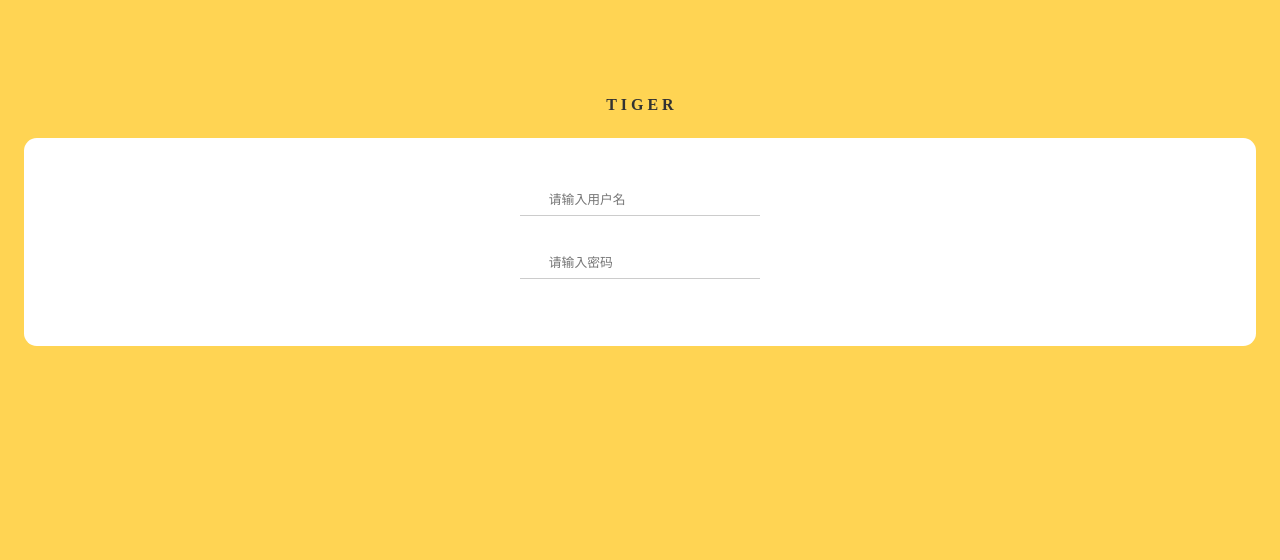
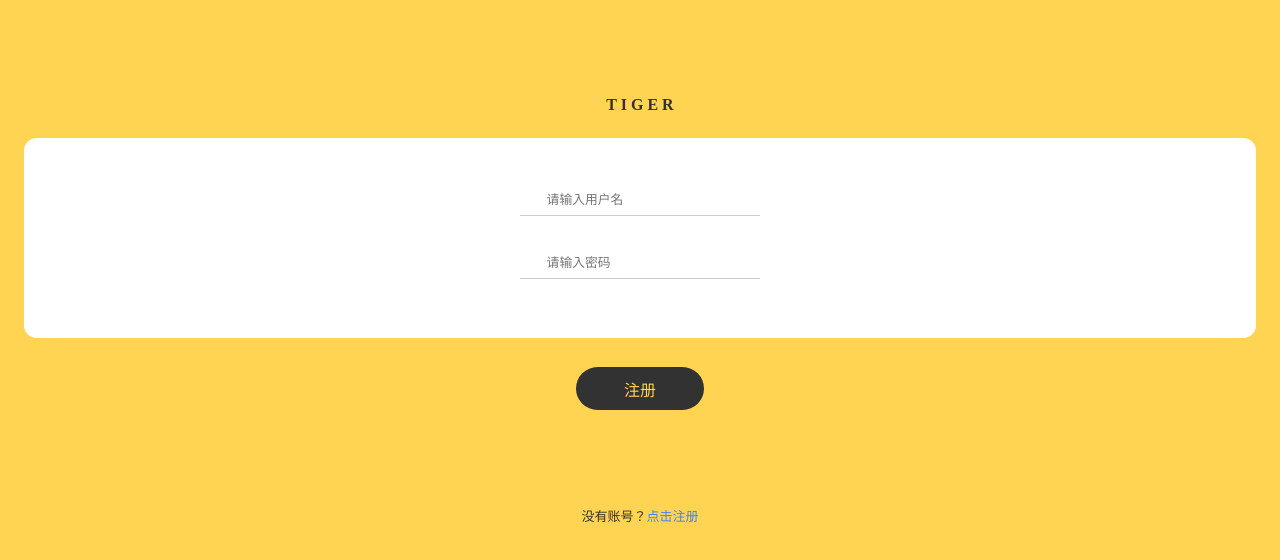
Before and after one commit to Orange-ice/keep-accounts, a Next.js app: page /register in a window 1280 px wide. Shown: the top 560 px of the page. Built offline with nearby package versions, Linux system fonts and the light colour scheme.

Commit message:
注册页面样式完成

```diff
--- a/pages/register.tsx
+++ b/pages/register.tsx
@@ -3,6 +3,7 @@ import {NextPage} from 'next';
 import Icon from '../components/icon';
 import Input from '../components/input';
 import React from 'react';
+import Link from 'next/link';
 
 const Register: NextPage = () => {
   const [registerData, setRegisterData] = React.useState({username: '', password: ''});
@@ -38,6 +39,12 @@ const Register: NextPage = () => {
           />
         </div>
       </main>
+      <div className={styles.button}>
+        <button>注册</button>
+      </div>
+      <footer>
+        <p className={styles.tip}>没有账号？<Link href="/login"><a>点击注册</a></Link></p>
+      </footer>
     </div>
   );
 };
--- a/styles/Register.module.scss
+++ b/styles/Register.module.scss
@@ -20,11 +20,11 @@
   main {
     margin-top: 1.5rem;
     background: #fff;
-    height: 13rem;
     border-radius: 0.8rem;
     display: flex;
     justify-content: center;
     padding-top: 3rem;
+    padding-bottom: 1.6rem;
 
     .input {
       width: 15rem;
@@ -32,4 +32,30 @@
       &:first-child {margin-bottom: 1rem;}
     }
   }
+
+  .button {
+    margin-top: 1.8rem;
+    display: flex;
+    justify-content: center;
+
+    button {
+      width: 8rem;
+      padding: 0.6rem;
+      text-align: center;
+      border-radius: 1.8rem;
+      background: #323232;
+      color: #ffd453;
+    }
+  }
+
+  footer {
+    .tip {
+      margin-top: 6rem;
+      text-align: center;
+      font-size: small;
+      color: #323232;
+
+      a {color: #4080ff}
+    }
+  }
 }
--- a/styles/components/input.module.scss
+++ b/styles/components/input.module.scss
@@ -16,6 +16,7 @@
 
     input {
       font-size: 0.8rem;
+      width: 100%;
     }
   }
 
```
